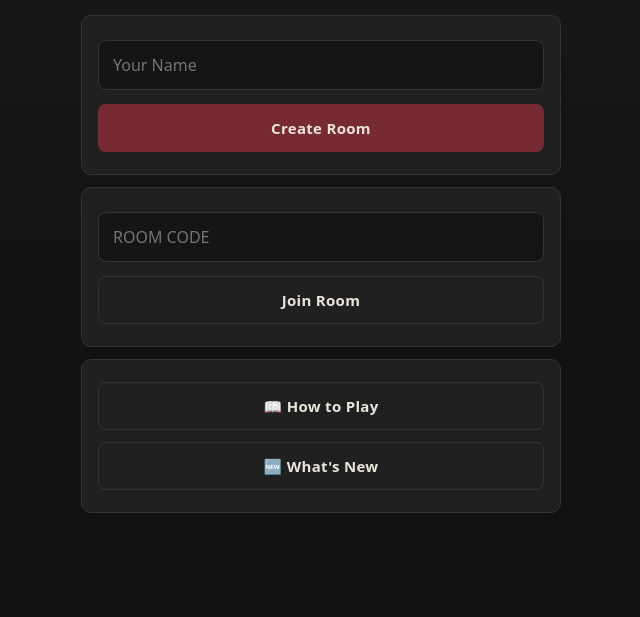
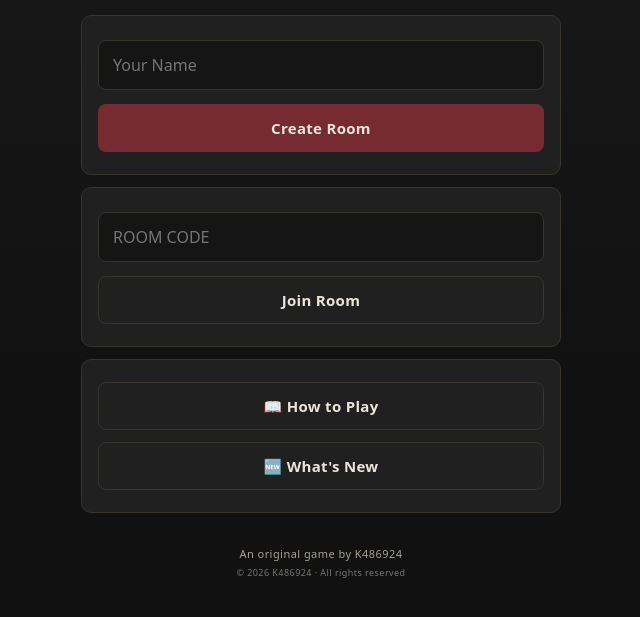
Before and after one commit to K486924/Mafia, a plain HTML site: page index.html in a window 1280 px wide. Shown: the part 111-728 px from the top of the page, without its empty margins (319-959 px from the left). Drawn offline with Linux system fonts and the light colour scheme.

Commit message:
--- (-_-)/

```diff
--- a/index.html
+++ b/index.html
@@ -324,14 +324,15 @@ function home(msg) {
       <button class="gray" onclick="showHelp('howto')">📖 How to Play</button>
       <button class="gray" onclick="showHelp('whatsnew')">🆕 What's New</button>
     </div>
-    ${se && !msg && !noResume && !displaced ? `<div class="card">
+        ${se && !msg && !noResume && !displaced ? `<div class="card">
        <p class="muted">Last room: <b>${esc(se.code)}</b> (${esc(se.name)})</p>
        <button class="gray" onclick="reconnect()">Reconnect</button></div>` : ''}
-    ${msg ? `<div class="alert">${esc(msg)}</div>
+    ${msg ? `<div class="alert">${esc(msg)}</div>` : ''}
+
     <footer class="game-credits">
-    <div>An original game by K486924</div>
-    <small>© 2026 K486924 · All rights reserved</small>
-</footer>` : ''}
+      <div>An original game by K486924</div>
+      <small>© 2026 K486924 · All rights reserved</small>
+    </footer>
   `;
 }
 
```
